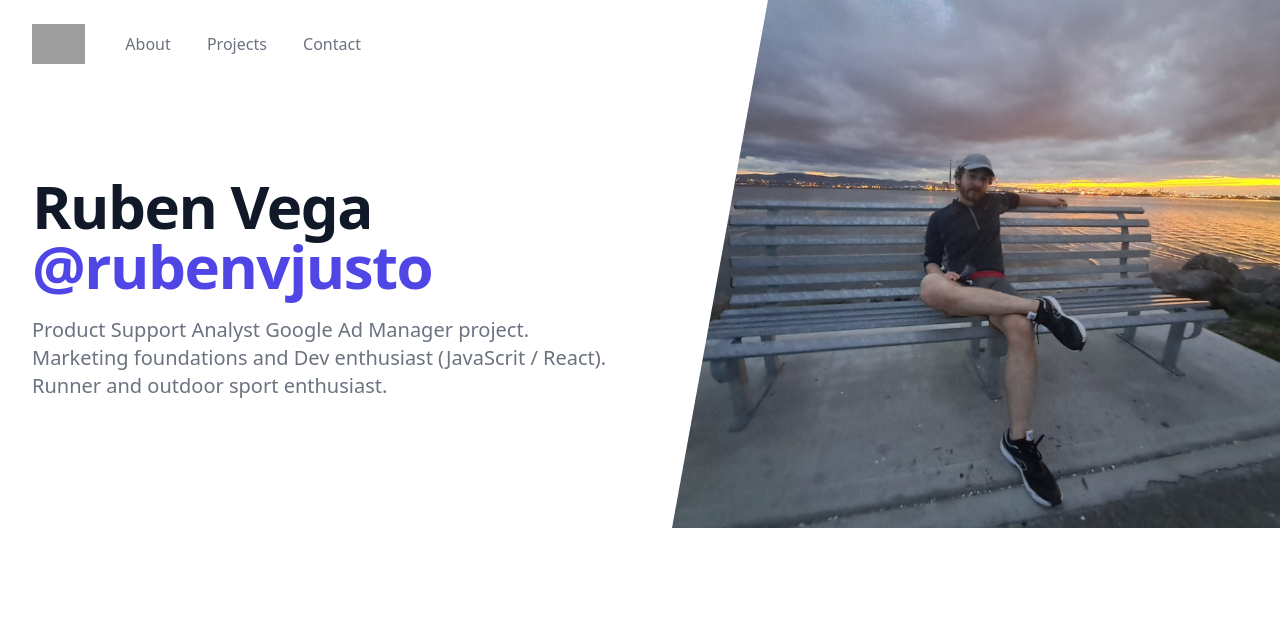
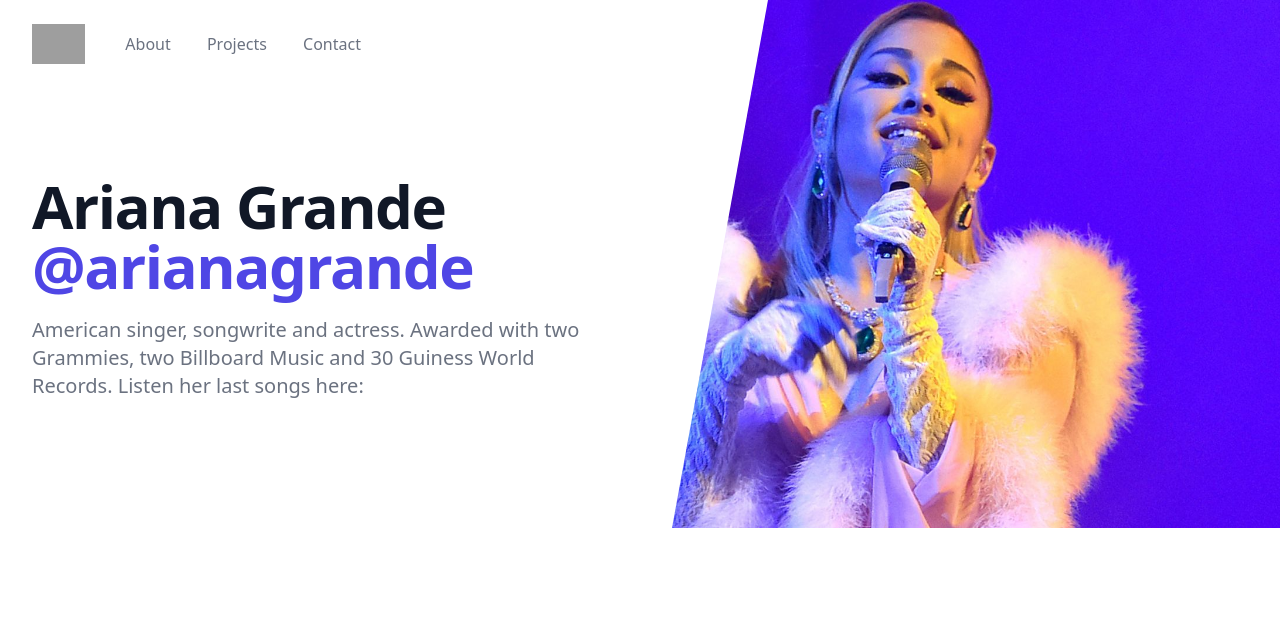
Before and after one commit to rubenssdhusdshdf/08-01-AsyncProject, a website: page src/index.html in a window 1280 px wide. Shown: the top 621 px of the page. Drawn offline with nearby package versions, Linux system fonts and the light colour scheme; grey boxes are pictures that could not be loaded.

Commit message:
as this is an API consume project which use Asyncronous Js, I changed the layout to show last artistic work from Ariana Grande US artist

```diff
--- a/src/index.html
+++ b/src/index.html
@@ -38,19 +38,19 @@
         <main class="mt-10 mx-auto max-w-7xl px-4 sm:mt-12 sm:px-6 md:mt-16 lg:mt-20 lg:px-8 xl:mt-28">
           <div class="sm:text-center lg:text-left">
             <h1 class="text-4xl tracking-tight font-extrabold text-gray-900 sm:text-5xl md:text-6xl">
-              <span class="block xl:inline">Ruben Vega</span>
-              <span class="block text-indigo-600 xl:inline">@rubenvjusto</span>
+              <span class="block xl:inline">Ariana Grande</span>
+              <span class="block text-indigo-600 xl:inline">@arianagrande</span>
             </h1>
             <p
               class="mt-3 text-base text-gray-500 sm:mt-5 sm:text-lg sm:max-w-xl sm:mx-auto md:mt-5 md:text-xl lg:mx-0">
-              Product Support Analyst Google Ad Manager project. Marketing foundations and Dev enthusiast (JavaScrit / React). Runner and outdoor sport enthusiast.</p>
+              American singer, songwrite and actress. Awarded with two Grammies, two Billboard Music and 30 Guiness World Records. Listen her last songs here: </p>
           </div>
         </main>
       </div>
     </div>
     <div class="lg:absolute lg:inset-y-0 lg:right-0 lg:w-1/2">
       <img class="h-56 w-full object-cover sm:h-72 md:h-96 lg:w-full lg:h-full"
-        src="/src/assets/ruben.jpg" alt="">
+        src="/src/assets/ariana.jpg" alt="">
     </div>
   </div>
   <div class="bg-white">
```
Also changed, not shown: README.md, src/assets/ariana.jpg (added), src/assets/main.js (added), src/assets/ruben.jpg (deleted).
